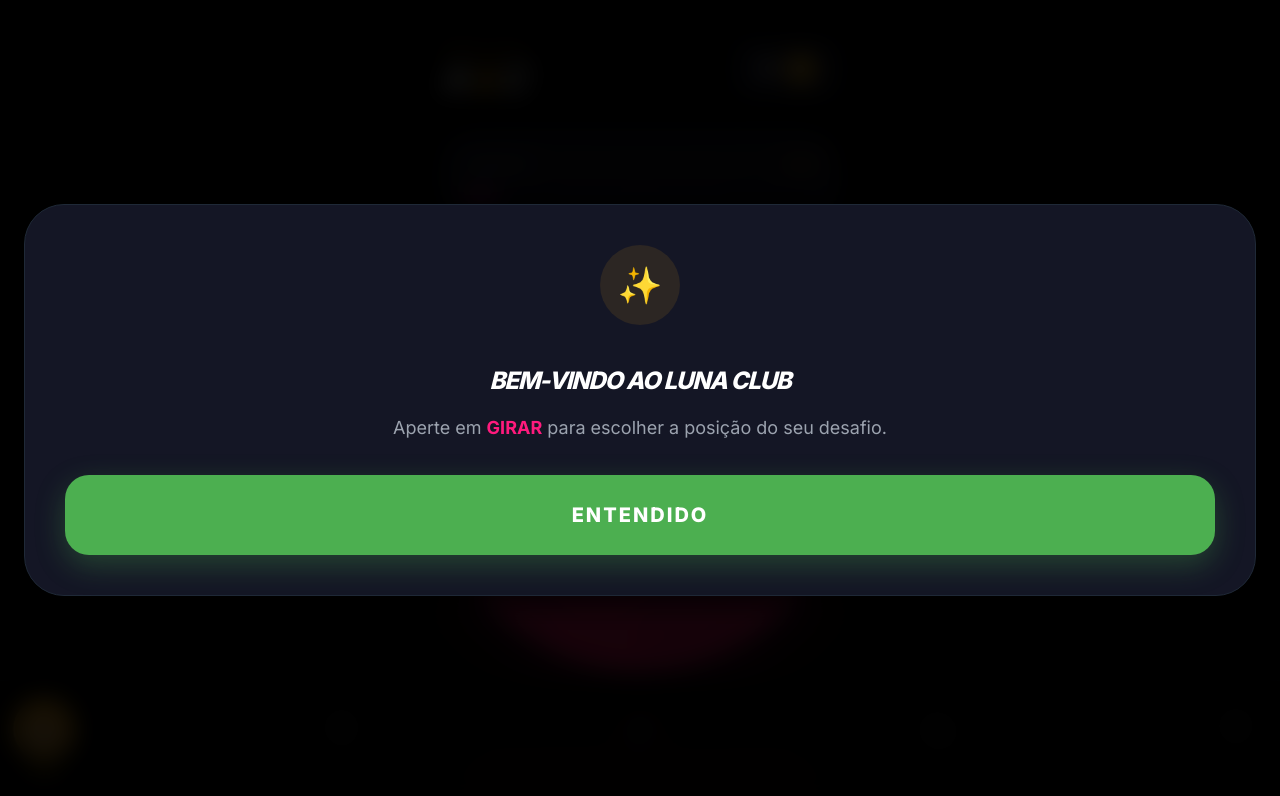
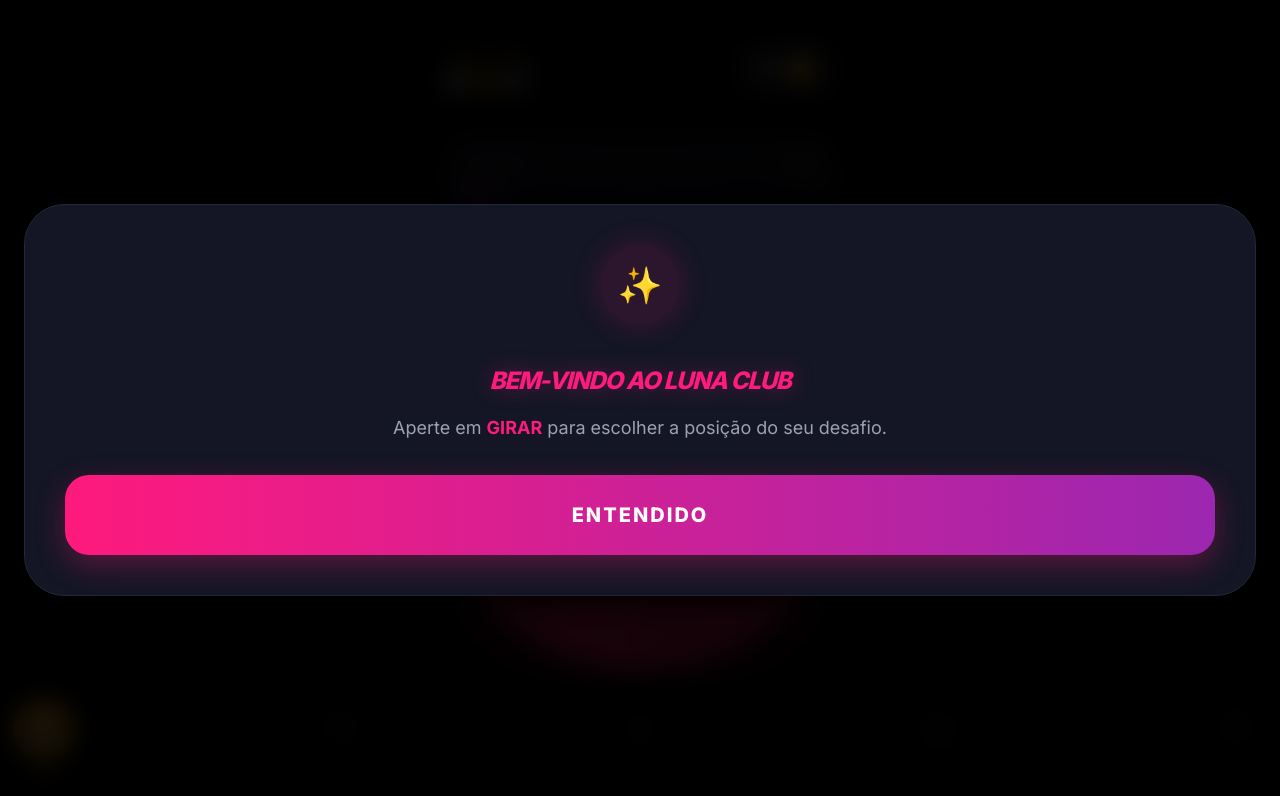
Before and after one commit to mulleroliveiracom-prog/Sutra-site, a React (Vite) app: page / in a window 1280 px wide. Shown: the top 796 px of the page. Built offline with nearby package versions, Linux system fonts and the light colour scheme.

Commit message:
feat(ui): Update intro modal and redirect link
Refactors the intro modal with updated styling and a new redirect link. The confirmation button now uses a pink gradient, and the heading and icon are styled with a distinct pink glow. The checkout link has been changed to a new staging environment URL.

```diff
--- a/App.tsx
+++ b/App.tsx
@@ -38,8 +38,8 @@ const App: React.FC = () => {
   }, []);
 
   const handleStart = useCallback(() => {
-    // Link atualizado conforme solicitação para o checkout da Cakto
-    window.location.href = 'https://pay.cakto.com.br/3fkn28t_741608';
+    // Link atualizado conforme solicitação
+    window.location.href = 'https://lunasutra.vercel.app/';
   }, []);
 
   if (isLoading) {
--- a/components/IntroModal.tsx
+++ b/components/IntroModal.tsx
@@ -9,12 +9,12 @@ const IntroModal: React.FC<IntroModalProps> = ({ onConfirm }) => {
   return (
     <div className="fixed inset-0 z-[200] bg-black/90 backdrop-blur-md flex items-center justify-center px-6">
       <div className="w-full bg-[#141625] rounded-[40px] p-10 border border-gray-800 flex flex-col items-center text-center space-y-8 card-shadow animate-in zoom-in duration-300">
-        <div className="w-20 h-20 bg-[#ffb11a]/10 rounded-full flex items-center justify-center text-4xl mb-2">
+        <div className="w-20 h-20 bg-[#ff1a7d]/10 rounded-full flex items-center justify-center text-4xl mb-2 shadow-[0_0_30px_rgba(255,26,125,0.2)]">
           ✨
         </div>
 
         <div className="space-y-4">
-          <h2 className="text-white text-2xl font-black italic tracking-tighter uppercase">
+          <h2 className="text-[#ff1a7d] text-2xl font-black italic tracking-tighter uppercase drop-shadow-[0_0_10px_rgba(255,26,125,0.3)]">
             BEM-VINDO AO LUNA CLUB
           </h2>
           <p className="text-gray-400 text-lg font-medium leading-relaxed">
@@ -24,7 +24,7 @@ const IntroModal: React.FC<IntroModalProps> = ({ onConfirm }) => {
 
         <button
           onClick={onConfirm}
-          className="w-full h-20 bg-[#4CAF50] hover:bg-[#45a049] rounded-3xl text-white text-xl font-black tracking-widest uppercase shadow-[0_10px_30px_rgba(76,175,80,0.3)] active:scale-95 transition-all"
+          className="w-full h-20 pink-gradient rounded-3xl text-white text-xl font-black tracking-widest uppercase shadow-[0_10px_30px_rgba(255,26,125,0.3)] active:scale-95 transition-all"
         >
           ENTENDIDO
         </button>
```
